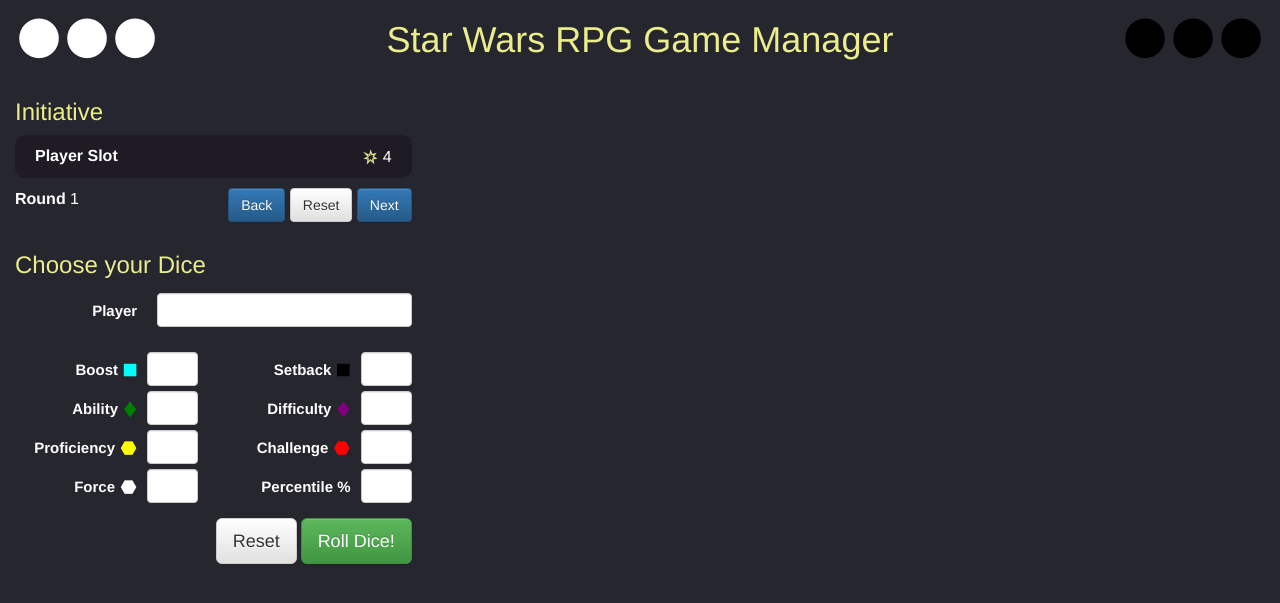
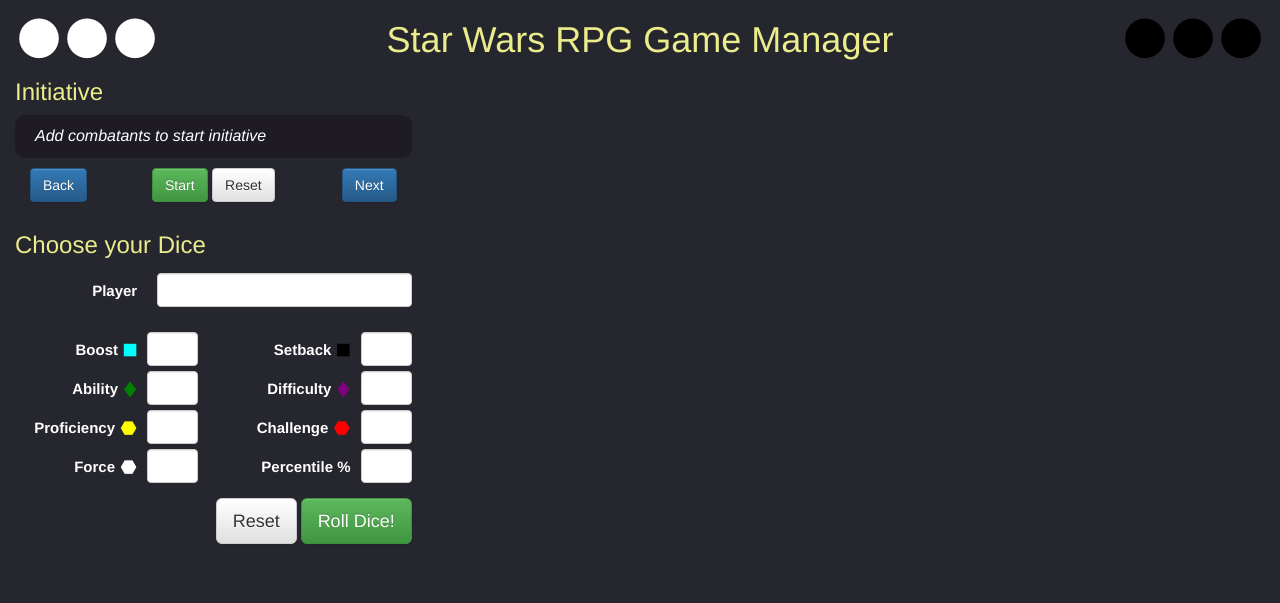
Before and after one commit to edilaic/swrpgdice, a Flask app: page /game in a window 1280 px wide. Shown: the top 603 px of the page. Run offline with Flask 2, Linux system fonts and the light colour scheme; some libraries are stand-ins or nearby versions.

Commit message:
Added functioning initiative tracker

```diff
--- a/app/static/css/style.css
+++ b/app/static/css/style.css
@@ -65,6 +65,23 @@
 	font-size: 16px;
 }
 
+#init-header {
+	width: 50%;
+	float: left;
+	margin-top: 0;
+}
+
+#init-round  {
+	margin-top: 3px;
+	width: 50%;
+	float: left;
+	text-align: right;
+}
+
+#round-num {
+	font-weight: bold;
+}
+
 #initiative-list a {
 	color: white;
 }
@@ -88,16 +105,40 @@
 
 #init-footer {
 	width: 100%;
-}
-
-#init-round , #init-controls {
-	width: 50%;
-	float: left;
 	margin-bottom: 30px;
 }
 
-#init-controls {
-	text-align: right;
+#init-setup {
+	color: black !important;
+}
+
+.initorder-entry {
+	padding: 5px 20px;
+}
+
+.init-slot {
+	font-weight: bold;
+	height: 34px;
+	line-height: 34px;
+}
+
+.init-slot  .pull-right .eotesymbols {
+	margin-left: 10px;
+}
+
+.initsuccess-input {
+	width: 75px !important;
+	margin-right: 10px;
+}
+
+.initadv-input {
+	width: 75px !important;
+}
+
+.remove {
+	height: 34px;
+	line-height: 34px;
+	margin-left: 10px;
 }
 
 /* roll page */
--- a/app/static/js/script.js
+++ b/app/static/js/script.js
@@ -30,3 +30,82 @@
 	e.preventDefault()
 	$('.dice-input').val('');
 })
+
+$('#add-player').click(function () {
+	$('#init-orderlist').append('<li class="initorder-entry"><span class="init-slot">Player Slot</span> <button type="button" class="close remove pull-right" aria-label="Close"><span aria-hidden="true">&times;</span></button> <span class="pull-right"><span class="eotesymbols">s</span> <input type="number" class="initsuccess-input form-control"><span class="eotesymbols">a</span> <input type="number" class="initadv-input form-control"></span></li>');
+})
+
+$('#add-npc').click(function () {
+	$('#init-orderlist').append('<li class="initorder-entry"><span class="init-slot">NPC Slot</span> <button type="button" class="close remove pull-right" aria-label="Close"><span aria-hidden="true">&times;</span></button> <span class="pull-right"><span class="eotesymbols">s</span> <input type="number" class="initsuccess-input form-control"><span class="eotesymbols">a</span> <input type="number" class="initadv-input form-control"></span></li>');
+})
+
+$(document).on('click', '.remove', function() {
+	$(this).parent().remove();
+});
+
+var initorder = [];
+
+$('#set-initorder').click(function () {
+	initorder = [];
+	$( '.initorder-entry').each(function() {
+		var initvalue = $(this).find('.initsuccess-input').val() * 100;
+		initvalue += $(this).find('.initadv-input').val() * 10;
+		if ( $(this).find('.init-slot').text() == 'Player Slot' ) {
+			initvalue += 1;
+		}
+		initorder.push(initvalue);
+	});
+	initorder.sort().reverse();
+	$('.init-entry').remove();
+
+	for (i = 0; i < initorder.length; i++) {
+		if ( initorder[i] % 2 == 0 ) { // if the value is even, it's a NPC's initiative
+			var slottype = 'NPC Slot';
+		} else {
+			var slottype = 'Player Slot';
+		}
+		var successes = Math.floor( initorder[i] / 100 );
+		var advantages = Math.floor( ( initorder[i] % 100 ) / 10 );
+		if ( i == 0 ) {
+			var current = "current";
+		} else {
+			var current = "";
+		}
+		$('#initiative-list').append('<a class="init-entry ' + current + '" href="#"><li class="initiative-entry"><b>' + slottype + '</b> <span class="pull-right"><span class="eotesymbols">s</span> ' + successes + ' <span class="eotesymbols">a</span> ' + advantages + '</li></a>');
+	}
+	$('#init-round').html('Round <span id="round-num">1</span>');
+	$('#init-setup').modal('hide');
+});
+
+$('#init-reset').click(function () {
+	$('.init-entry').remove();
+	$('#initiative-list').append('<a class="init-entry" href="#"><li class="initiative-entry"><i>Add combatants to start initiative</i></li></a>');
+	$('#init-round').html('');
+});
+
+$('#init-back').click(function () {
+	var current = $('.current');
+	if ( $('.current').is(':first-child') ) {
+		var round = parseInt( $('#round-num').text() );
+		if ( round != 1 ) {
+			$('#initiative-list a:last').addClass('current');
+			$('#round-num').text( round - 1);
+			current.removeClass( 'current' );
+		}
+	} else {
+		$('.current').prev().addClass( 'current' );
+		current.removeClass( 'current' );
+	}
+});
+
+$('#init-next').click(function () {
+	var current = $('.current');
+	if ( $('.current').is(':last-child') ) {
+		$('#initiative-list a:first').addClass('current');
+		var round = parseInt( $('#round-num').text() );
+		$('#round-num').text( round + 1);
+	} else {
+		$('.current').next().addClass( 'current' );
+	}
+	current.removeClass( 'current' );
+});
--- a/app/templates/module/initiative.html
+++ b/app/templates/module/initiative.html
@@ -1,19 +1,46 @@
 <section id="initiative">
-	<h3>Initiative</h3>
-	<ul id="initiative-list" class="list-unstyled">
-		<a href="#">
-			<li class="initiative-entry">
-				<b>Player Slot</b> <span class="pull-right"><span class="eotesymbols">s</span> 4
-			</li>
-		</a>
+	<h3 id="init-header">Initiative</h3>
+	<div id="init-round"></div>
+	<ul id="initiative-list" class="list-unstyled" style="clear: both;">
+		<a class="init-entry" href="#"><li class="initiative-entry"><i>Add combatants to start initiative</i></li></a>
 	</ul>
-	<div id="init-footer">
-		<div id="init-round" class="form-inline">
-			<b>Round</b> 1</div>
-		<div id="init-controls">
+	<div id="init-footer row">
+		<div class="col-md-3">
 			<a id="init-back" href="#" class="btn btn-primary" type="button">Back</a>
+        </div>
+        <div class="col-md-6 text-center">
+            <button id="init-start" class="btn btn-success" type="button" data-toggle="modal" data-target="#init-setup">Start</button>
 			<a id="init-reset" href="#" class="btn btn-default" type="button">Reset</a>
+        </div>
+        <div class="col-md-3 text-right">
 			<a id="init-next" href="#" class="btn btn-primary" type="button">Next</a>
 		</div>
 	</div>
+    <div style="clear: both; height: 10px;"></div>
 </section>
+
+<!-- Modal -->
+<div class="modal fade" id="init-setup" tabindex="-1" role="dialog" aria-labelledby="initLabel">
+  <div class="modal-dialog" role="document">
+    <div class="modal-content">
+      <div class="modal-header">
+        <button type="button" class="close" data-dismiss="modal" aria-label="Close"><span aria-hidden="true">&times;</span></button>
+        <h4 class="modal-title" id="initLabel">Initiative Order</h4>
+      </div>
+      <div class="modal-body" style="min-height: 50%;"><form class="form-inline"><ul id="init-orderlist" class="list-unstyled">
+      </ul></form></div>
+      <div class="modal-footer">
+        <div class="row">
+            <div class="col-md-6 text-left">
+                <button id="add-player" class="btn btn-success">Add Player</button>
+                <button id="add-npc" class="btn btn-danger">Add NPC</button>
+            </div>
+            <div class="col-md-6">
+                <button type="button" class="btn btn-default" data-dismiss="modal">Close</button>
+                <button type="button" class="btn btn-primary" id="set-initorder">Save</a>
+            </div>
+        </div>
+      </div>
+    </div>
+  </div>
+</div>
```
